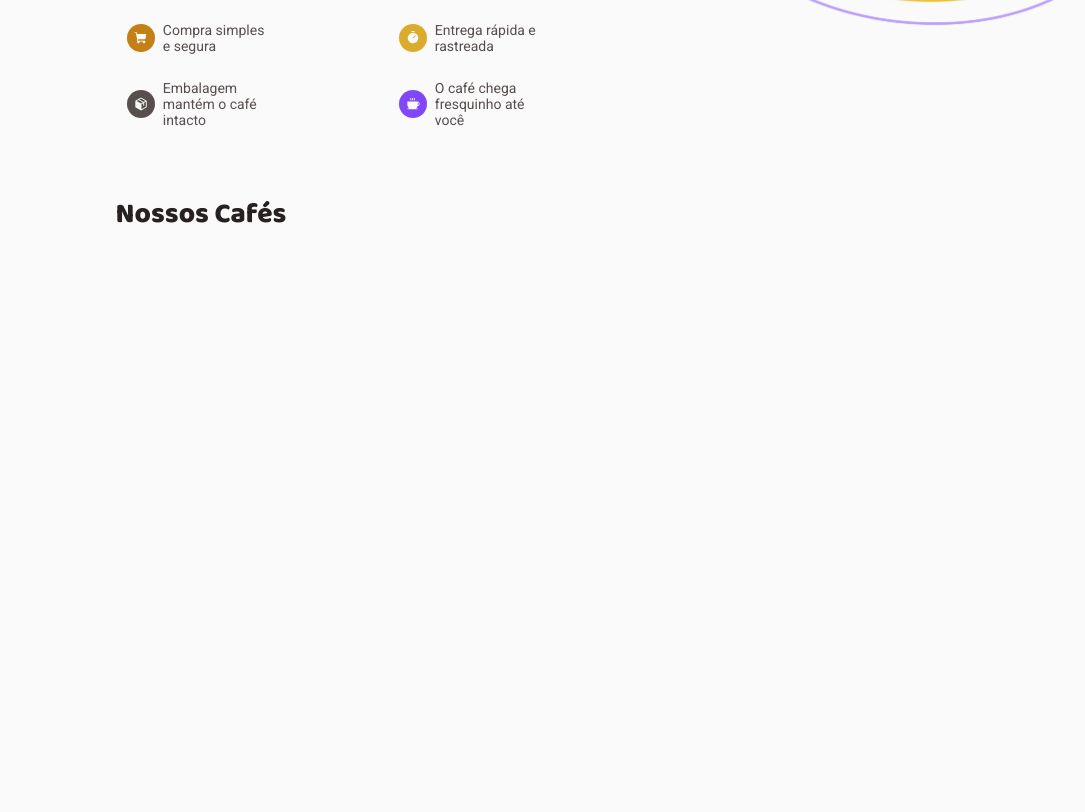
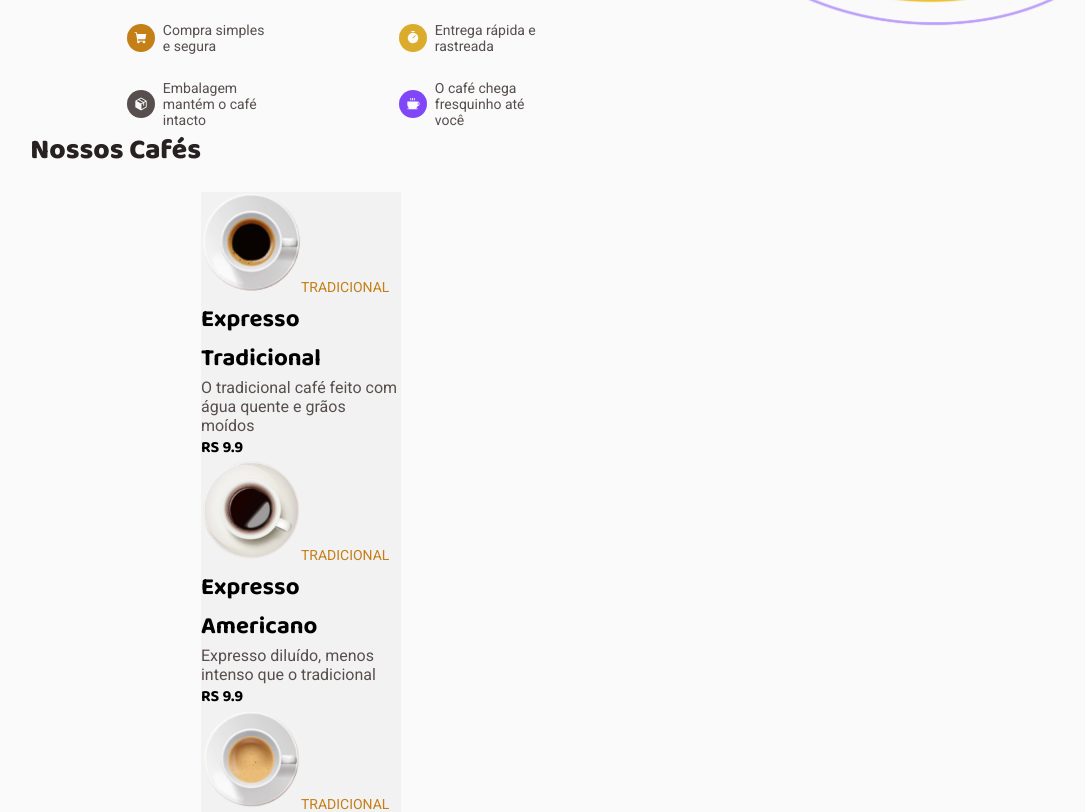
Before and after one commit to Lucas-Aparecido21/coffeDelirey, a React (Create React App) app: page / in a window 1280 px wide. Shown: the part 620-1432 px from the top of the page, without its empty margins (6-1091 px from the left). Before the commit the page ends 857 px from the top, so only its background shows below. Built offline with nearby package versions, Linux system fonts and the light colour scheme.

Commit message:
card coffee implementation

```diff
--- /dev/null
+++ b/src/@types/Coffe.ts
@@ -0,0 +1,9 @@
+export interface CoffeeProps {
+  id: number;
+  image: string;
+  tag: string[];
+  name: string;
+  //quantity: number;
+  description: string;
+  price: number;
+}
--- a/src/pages/Checkout/index.tsx
+++ b/src/pages/Checkout/index.tsx
@@ -1,11 +1,70 @@
 import React from "react";
 import { Header } from "../../components/Header";
+import {
+  Container,
+  ContainerCep,
+  ContainerFpg,
+  ContainerCheckout,
+} from "./styles";
+import {
+  MapPinLine,
+  CurrencyDollar,
+  CreditCard,
+  Bank,
+  Money,
+} from "phosphor-react";
 
 export function Checkout() {
   return (
-    <div>
+    <>
       <Header />
-      <h1>Checkout</h1>
-    </div>
+      <Container>
+        <section>
+          <h1>Complete seu pedido</h1>
+          <ContainerCep>
+            <h2>
+              <MapPinLine />
+              Endereço de entrega
+            </h2>
+            <p>Informe o endereço de entrega onde deseja receber seu pedido</p>
+
+            <input placeholder="CEP"></input>
+            <input placeholder="Rua"></input>
+            <input placeholder="Número"></input>
+            <input placeholder="Complemento"></input>
+            <input placeholder="Bairro"></input>
+            <input placeholder="Cidade"></input>
+            <input placeholder="UF"></input>
+          </ContainerCep>
+
+          <ContainerFpg>
+            <h2>
+              <CurrencyDollar /> Pagamento
+            </h2>
+
+            <p>
+              O pagamento é feito na entrega. Escolha a forma que deseja pagar
+            </p>
+
+            <button>
+              <CreditCard /> CARTÃO DE CRÉDITO
+            </button>
+            <button>
+              <Bank /> CARTÃO DE DÉBITO
+            </button>
+            <button>
+              <Money /> DINHEIRO
+            </button>
+          </ContainerFpg>
+        </section>
+        <ContainerCheckout>
+          <h2>Cafés selecionados</h2>
+          <p>Total de itens</p>
+          <p>Entrega</p>
+          <p>Total</p>
+          <button>CONFIRMAR PEDIDO</button>
+        </ContainerCheckout>
+      </Container>
+    </>
   );
 }
--- a/src/pages/Checkout/styles.ts
+++ b/src/pages/Checkout/styles.ts
@@ -1 +1,44 @@
 import styled from "styled-components";
+
+export const Container = styled.main`
+  width: 100%;
+  font-family: "Baloo 2", sans-serif;
+  display: grid;
+  grid-template-columns: 1fr 1fr;
+  section {
+    font-family: "Roboto", sans-serif;
+    display: flex;
+    flex-direction: column;
+    align-items: center;
+    width: 80%;
+  }
+`;
+
+export const ContainerCep = styled.div`
+  width: 70%;
+  background-color: ${(props) => props.theme["base-input"]};
+
+  h2,
+  p {
+    color: ${(props) => props.theme["base-text"]};
+    font-weight: 100;
+  }
+  input {
+    background-color: ${(props) => props.theme["base-input"]};
+  }
+
+  svg {
+    color: ${(props) => props.theme["yellow-base"]};
+  }
+`;
+
+export const ContainerFpg = styled.div`
+  width: 70%;
+  margin-top: 2rem;
+  background-color: ${(props) => props.theme["base-input"]};
+`;
+
+export const ContainerCheckout = styled.div`
+  width: 500px;
+  background-color: ${(props) => props.theme["base-input"]};
+`;
--- /dev/null
+++ b/src/pages/Home/Components/Card.tsx
@@ -0,0 +1,22 @@
+import { CoffeeProps } from "../../../@types/Coffe";
+import { Description, Price, Container, Container2, CardDiv } from "./styles";
+
+interface CardProps {
+  coffee: CoffeeProps;
+}
+
+export const Card = ({ coffee }: CardProps) => {
+  return (
+    <Container>
+      <Container2>
+        <CardDiv>
+          <img src={coffee.image} alt="Imagem Café" />
+          <span>{coffee.tag}</span>
+          <h2>{coffee.name}</h2>
+          <Description>{coffee.description}</Description>
+          <Price>RS {coffee.price}</Price>
+        </CardDiv>
+      </Container2>
+    </Container>
+  );
+};
--- a/src/pages/Home/Components/Coffe.tsx
+++ /dev/null
@@ -1 +0,0 @@
-export function Coffe() {}
--- a/src/pages/Home/Components/styles.ts
+++ b/src/pages/Home/Components/styles.ts
@@ -1,3 +1,37 @@
 import styled from "styled-components";
 
-export const Container = styled.div``;
+export const Container = styled.main`
+  width: 1000px;
+  display: grid;
+  grid-template-columns: 1fr 1fr 1fr 1fr;
+`;
+
+export const Container2 = styled.div`
+  display: flex;
+  flex-direction: column;
+
+  img {
+    width: 100px;
+  }
+
+  span {
+    font-size: 14px;
+    font-family: "Roboto", sans-serif;
+    font-weight: 100;
+    text-transform: uppercase;
+    color: ${(props) => props.theme["yellow-dark"]};
+  }
+`;
+
+export const CardDiv = styled.div`
+  width: 200px;
+
+  background-color: ${(props) => props.theme["base-card"]};
+`;
+
+export const Description = styled.p`
+  font-family: "Roboto", sans-serif;
+  color: ${(props) => props.theme["base-text"]};
+`;
+
+export const Price = styled.p``;
--- a/src/pages/Home/index.tsx
+++ b/src/pages/Home/index.tsx
@@ -6,7 +6,9 @@ import coffeIcon from "../../assets/coffeIcon.svg";
 import checkoutIcon from "../../assets/checkoutIcon.svg";
 import timerIcon from "../../assets/timerIcon.svg";
 import embIcon from "../../assets/embIcon.svg";
-// import dataFake from "../../database/fakeCoffe";
+//
+import { dataFake } from "../../database/fakeCoffe";
+import { Card } from "./Components/Card";
 
 export function Home() {
   return (
@@ -46,12 +48,11 @@ export function Home() {
         </section>
       </Container>
       <CoffeListContainer>
+        <h1>Nossos Cafés</h1>
         <section>
-          <h1>Nossos Cafés</h1>
-
-          {/* {dataFake.map((coffee)=> (<Card key={coffe.id}/>
-          coffee={coffee}
-          ))} */}
+          {dataFake.map((coffee) => (
+            <Card key={coffee.id} coffee={coffee} />
+          ))}
         </section>
       </CoffeListContainer>
     </>
--- a/src/pages/Home/styles.ts
+++ b/src/pages/Home/styles.ts
@@ -77,8 +77,6 @@ export const CoffeListContainer = styled.div`
   font-family: "Baloo 2", sans-serif;
 
   section {
-    display: grid;
-    grid-template-columns: 1fr 1fr 1fr 1fr;
     width: 81%;
     margin-top: 4rem;
   }
--- a/src/pages/Sucess/index.tsx
+++ b/src/pages/Sucess/index.tsx
@@ -1,6 +1,6 @@
 import React from "react";
 import { Header } from "../../components/Header";
-import { Container, CardOrder } from "./styles";
+import { Container, CardOrder, CardOrder2 } from "./styles";
 import SucessImagem from "../../assets/Sucess.svg";
 import LocaleIcon from "../../assets/Local.svg";
 import TimerIcon from "../../assets/timerIcon.svg";
@@ -17,21 +17,24 @@ export function Sucess() {
             <span>Agora é só aguardar que logo o café chegará até você</span>
 
             <CardOrder>
+              <CardOrder2>
                 <p>
                   <img src={LocaleIcon} alt="Icone Localização" />
                   Entrega em Rua João Daniel Martinelli, 102{" "}
-                <b>Farrapos - Porto Alegre, RS</b>
+                  <p>Farrapos - Porto Alegre, RS</p>
                 </p>
+
                 <p>
                   <img src={TimerIcon} alt="Icone Temporizador" />
                   Previsão de entrega
-                <b>20 min - 30 min</b>
+                  <p>20 min - 30 min</p>
                 </p>
                 <p>
                   <img src={CashIcon} alt="Icone Dinheiro" />
                   Pagamento na entrega
-                <b>Cartão de Crédito</b>
+                  <p>Cartão de Crédito</p>
                 </p>
+              </CardOrder2>
             </CardOrder>
           </div>
           <img src={SucessImagem} alt="Imagem Motoboy" />
--- a/src/pages/Sucess/styles.ts
+++ b/src/pages/Sucess/styles.ts
@@ -27,13 +27,20 @@ export const Container = styled.main`
 `;
 
 export const CardOrder = styled.div`
-  width: 80%;
-  height: 10rem;
+  width: 600px;
+  height: 15rem;
   display: flex;
+  align-items: center;
   justify-content: center;
-  align-content: center;
   flex-direction: column;
   margin-top: 3rem;
-  /* border: 1px solid ${(props) => props.theme["purple-dark"]};
-  border-radius: 8px; */
+  border: 1px solid ${(props) => props.theme["purple-dark"]};
+  border-radius: 8px;
 `;
+
+export const CardOrder2 = styled.div`
+  width: 500px;
+
+  img {
+  }
+`;
```
Also changed, not shown: src/App.tsx (+4 -6 lines). Lines whose indentation alone changed are shown as unchanged.
